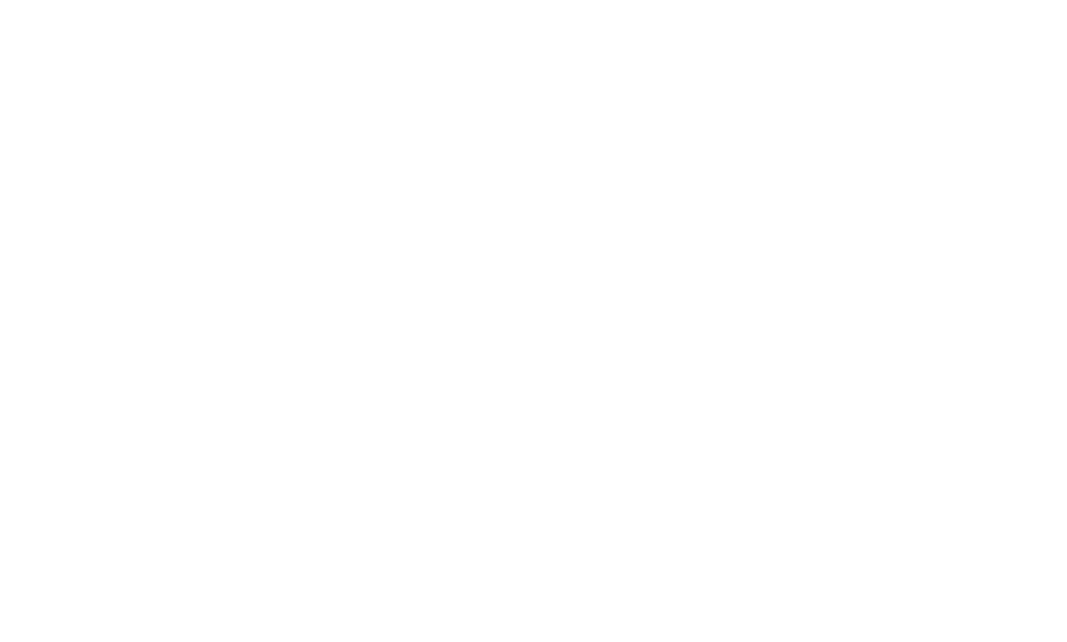
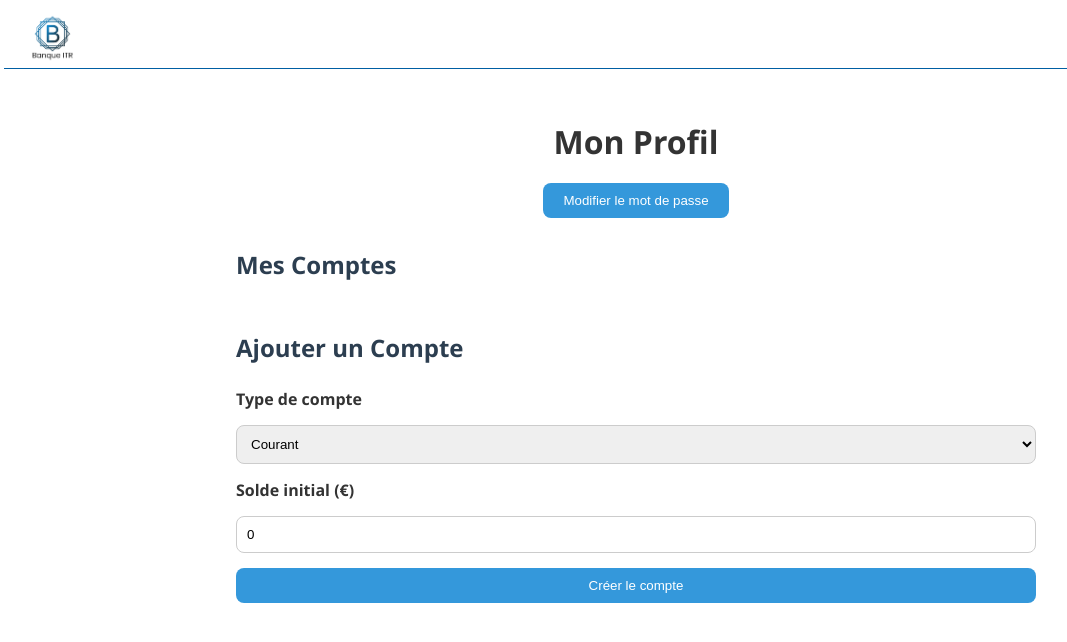
Before and after one commit to Rtmt92/banque, a React (Create React App) app in the folder frontend/: page /profile in a window 1280 px wide. Before the commit this address had no page. Shown: the top 642 px of the page, without its empty margins (4-1071 px from the left). Built offline with nearby package versions, Linux system fonts and the light colour scheme.

Commit message:
mdpissue_rib

```diff
--- a/frontend/src/App.jsx
+++ b/frontend/src/App.jsx
@@ -10,6 +10,7 @@
 import RibPage from "./pages/Rib";
 import CryptoInfo from "./pages/CryptoInfo";
 import Virement from "./pages/Virement";
+import Profile from "./pages/profile";
 
 const App = () => {
   return (
@@ -23,6 +24,8 @@
         <Route path="/rib" element={<><Header /><RibPage /></>} />
         <Route path="/crypto/:id" element={<><Header /><CryptoInfo /></>} />
         <Route path="/virement/:compteId" element={<Virement />} />
+        <Route path="/profile" element={<><Header /><Profile /></>} />
+
 
 
 
--- a/frontend/src/pages/Rib.jsx
+++ b/frontend/src/pages/Rib.jsx
@@ -1,5 +1,6 @@
 import { useEffect, useState } from "react";
 import axios from "axios";
+import {jwtDecode} from "jwt-decode";
 import jsPDF from "jspdf";
 
 const RibPage = () => {
@@ -7,23 +8,40 @@
   const [isLoading, setIsLoading] = useState(true);
 
   useEffect(() => {
-    const fetchUser = async () => {
+    const fetchUserName = async () => {
+      const token = localStorage.getItem("token");
+      if (!token) {
+        console.error("Aucun token trouvé");
+        setIsLoading(false);
+        return;
+      }
+
+      let userId;
       try {
-        const token = localStorage.getItem("token");
-        const res = await axios.get("http://localhost:5000/api/utilisateurs/1", {
-          headers: {
-            Authorization: `Bearer ${token}`,
-          },
-        });
+        const decoded = jwtDecode(token);
+        userId = decoded.id;
+      } catch (err) {
+        console.error("Impossible de décoder le token :", err);
+        setIsLoading(false);
+        return;
+      }
+
+      try {
+        const res = await axios.get(
+          `http://localhost:5000/api/utilisateurs/${userId}`,
+          {
+            headers: { Authorization: `Bearer ${token}` },
+          }
+        );
         setNom(res.data.nom);
       } catch (err) {
-        console.error("Erreur lors du chargement du nom :", err);
+        console.error("Erreur lors du chargement du nom :", err.response?.data || err.message);
       } finally {
         setIsLoading(false);
       }
     };
 
-    fetchUser();
+    fetchUserName();
   }, []);
 
   const generatePDF = () => {
@@ -41,7 +59,7 @@
   return (
     <div style={{ textAlign: "center", padding: "40px", fontFamily: "Arial" }}>
       <h2>Mon RIB</h2>
-      <p>Vous pouvez générer votre RIB au format PDF ci-dessous :</p>
+      <p>Vous pouvez générer votre RIB au format PDF ci-dessous&nbsp;:</p>
 
       {isLoading ? (
         <p>Chargement des informations...</p>
--- /dev/null
+++ b/frontend/src/pages/profile.jsx
@@ -0,0 +1,156 @@
+import { useEffect, useState } from "react";
+import axios from "axios";
+import { jwtDecode } from "jwt-decode";
+import "../styles/profile.css";
+
+const Profile = () => {
+  const [comptes, setComptes] = useState([]);
+  const [passwordForm, setPasswordForm] = useState({ mot_de_passe: "" });
+  const [newCompte, setNewCompte] = useState({ type_compte: "courant", solde: 0 });
+  const [showPasswordForm, setShowPasswordForm] = useState(false);
+
+  const token = localStorage.getItem("token");
+  const userId = token ? jwtDecode(token).id : null;
+
+  useEffect(() => {
+    const fetchComptes = async () => {
+      if (!userId) return;
+      try {
+        const comptesRes = await axios.get(
+          `http://localhost:5000/api/comptes/utilisateur/${userId}`,
+          { headers: { Authorization: `Bearer ${token}` } }
+        );
+        setComptes(comptesRes.data);
+      } catch (err) {
+        console.error("Erreur chargement comptes :", err.response?.data || err.message);
+      }
+    };
+
+    fetchComptes();
+  }, [userId, token]);
+
+  const handlePasswordChange = (e) => {
+    setPasswordForm({ mot_de_passe: e.target.value });
+  };
+
+  const handlePasswordUpdate = async (e) => {
+    e.preventDefault();
+    try {
+      await axios.put(
+        `http://localhost:5000/api/users/motdepasse/${userId}`,
+        { nouveau_mot_de_passe: passwordForm.mot_de_passe },
+        { headers: { Authorization: `Bearer ${token}` } }
+      );
+      alert("Mot de passe mis à jour !");
+      setPasswordForm({ mot_de_passe: "" });
+      setShowPasswordForm(false);
+    } catch (err) {
+      console.error("Erreur mise à jour mot de passe :", err);
+      alert("Erreur lors de la mise à jour du mot de passe.");
+    }
+  };
+
+  const handleCompteChange = (e) => {
+    setNewCompte({ ...newCompte, [e.target.name]: e.target.value });
+  };
+
+  const handleAddCompte = async (e) => {
+    e.preventDefault();
+    try {
+      await axios.post(
+        "http://localhost:5000/api/comptes",
+        { utilisateur_id: userId, ...newCompte },
+        { headers: { Authorization: `Bearer ${token}` } }
+      );
+      alert("Compte ajouté !");
+      setNewCompte({ type_compte: "courant", solde: 0 });
+      const comptesRes = await axios.get(
+        `http://localhost:5000/api/comptes/utilisateur/${userId}`,
+        { headers: { Authorization: `Bearer ${token}` } }
+      );
+      setComptes(comptesRes.data);
+    } catch (err) {
+      console.error("Erreur ajout compte :", err);
+      alert("Erreur lors de l'ajout.");
+    }
+  };
+
+  return (
+    <div className="profile-container">
+      <h1 className="profile-title">Mon Profil</h1>
+
+      <div className="button-container">
+        <button
+          className="profile-button"
+          onClick={() => setShowPasswordForm(!showPasswordForm)}
+        >
+          Modifier le mot de passe
+        </button>
+      </div>
+
+      {showPasswordForm && (
+        <form onSubmit={handlePasswordUpdate} className="profile-form">
+          <label className="profile-label">Nouveau mot de passe</label>
+          <input
+            className="profile-input"
+            type="password"
+            name="mot_de_passe"
+            value={passwordForm.mot_de_passe}
+            onChange={handlePasswordChange}
+          />
+          <button type="submit" className="profile-button">
+            Changer le mot de passe
+          </button>
+        </form>
+      )}
+
+      <h2 className="subtitle">Mes Comptes</h2>
+      <div className="comptes-container">
+        {comptes.map((compte) => (
+          <div key={compte.id} className="compte-card">
+            <p>
+              <strong>Type :</strong> {compte.type_compte}
+            </p>
+            <p>
+              <strong>Solde :</strong> {compte.solde} €
+            </p>
+            <p>
+              <strong>Ouvert le :</strong>{" "}
+              {new Date(compte.date_ouverture).toLocaleDateString()}
+            </p>
+          </div>
+        ))}
+      </div>
+
+      <h3 className="subtitle">Ajouter un Compte</h3>
+      <form onSubmit={handleAddCompte} className="profile-form">
+        <label className="profile-label">Type de compte</label>
+        <select
+          name="type_compte"
+          value={newCompte.type_compte}
+          onChange={handleCompteChange}
+          className="profile-input"
+        >
+          <option value="courant">Courant</option>
+          <option value="epargne">Épargne</option>
+          <option value="crypto">Crypto</option>
+        </select>
+
+        <label className="profile-label">Solde initial (€)</label>
+        <input
+          className="profile-input"
+          type="number"
+          name="solde"
+          value={newCompte.solde}
+          onChange={handleCompteChange}
+        />
+
+        <button type="submit" className="profile-button">
+          Créer le compte
+        </button>
+      </form>
+    </div>
+  );
+};
+
+export default Profile;
--- /dev/null
+++ b/frontend/src/styles/profile.css
@@ -0,0 +1,70 @@
+.profile-container {
+  max-width: 800px;
+  margin: 0 auto;
+  padding: 30px;
+  font-family: 'Segoe UI', sans-serif;
+  color: #333;
+}
+
+.profile-title {
+  font-size: 2rem;
+  text-align: center;
+  margin-bottom: 20px;
+}
+
+/* Centre le bouton "Modifier le mot de passe" */
+.button-container {
+  text-align: center;
+  margin-bottom: 20px;
+}
+
+.profile-button {
+  padding: 10px 20px;
+  border-radius: 8px;
+  background-color: #3498db;
+  color: white;
+  border: none;
+  cursor: pointer;
+  transition: background-color 0.3s ease;
+}
+
+.profile-button:hover {
+  background-color: #2980b9;
+}
+
+.profile-form {
+  display: flex;
+  flex-direction: column;
+  gap: 15px;
+  margin-bottom: 30px;
+}
+
+.profile-label {
+  font-weight: bold;
+}
+
+.profile-input {
+  padding: 10px;
+  border-radius: 8px;
+  border: 1px solid #ccc;
+}
+
+.subtitle {
+  font-size: 1.5rem;
+  color: #2c3e50;
+  margin-top: 30px;
+}
+
+.comptes-container {
+  display: grid;
+  grid-template-columns: repeat(auto-fit, minmax(240px, 1fr));
+  gap: 20px;
+  margin-top: 20px;
+}
+
+.compte-card {
+  border: 1px solid #ccc;
+  border-radius: 10px;
+  padding: 15px;
+  background-color: #f9f9f9;
+}
```
Also changed, not shown: 1 other file (tests, documents, lock files or other folders).
